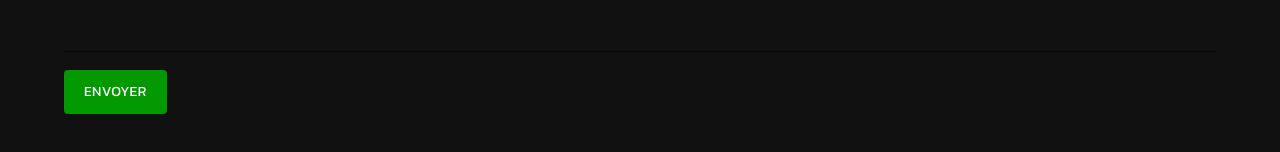
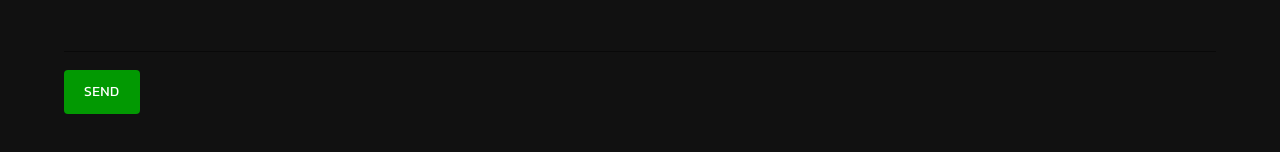
Before and after one commit to Yannis-Alouache/portfolio, a React (Create React App) app: page / in a window 1280 px wide. Shown: the part 2926-3078 px from the top of the page. Built offline with nearby package versions, Linux system fonts and the light colour scheme.

Commit message:
[~] fixed typo

```diff
--- a/src/Components/ContactMe.js
+++ b/src/Components/ContactMe.js
@@ -116,7 +116,7 @@ function ContactMe() {
                     {isLoading ? (
                       <Button className='sendButton' disabled><CircularProgress size={20}/></Button>
                     ) : (
-                      <Button className='sendButton' onClick={sendEmail}>ENVOYER</Button>
+                      <Button className='sendButton' onClick={sendEmail}>SEND</Button>
                     )}
                   </form>
                 </Box>
```
